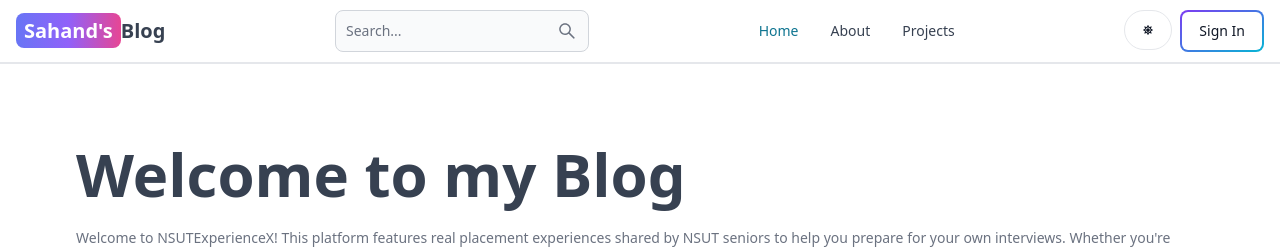
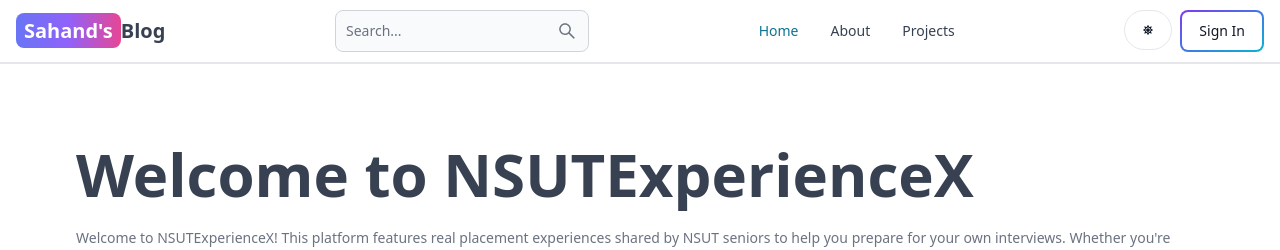
Before and after one commit to Ishank-96/NSUTExperienceX, a React (Vite) app in the folder client/: page / in a window 1280 px wide. Shown: the top 250 px of the page. Built offline with nearby package versions, Linux system fonts and the light colour scheme; no server answers.

Commit message:
changes in about page

```diff
--- a/client/src/components/Footer.jsx
+++ b/client/src/components/Footer.jsx
@@ -18,6 +18,7 @@ export default function FooterCom() {
             </Link>
           </div>
           <div className='grid grid-cols-2 gap-8 mt-4 sm:grid-cols-3 sm:gap-6'>
+            {/*
             <div>
               <Footer.Title title='About' />
               <Footer.LinkGroup col>
@@ -37,6 +38,7 @@ export default function FooterCom() {
                 </Footer.Link>
               </Footer.LinkGroup>
             </div>
+            */}
             <div>
               <Footer.Title title='Follow us' />
               <Footer.LinkGroup col>
--- a/client/src/pages/Home.jsx
+++ b/client/src/pages/Home.jsx
@@ -17,7 +17,7 @@ export default function Home() {
   return (
     <div>
       <div className='flex flex-col gap-6 p-10  px-3 max-w-6xl mx-auto '>
-        <h1 className='text-3xl font-bold lg:text-6xl pt-10'>Welcome to my Blog</h1>
+        <h1 className='text-3xl font-bold lg:text-6xl pt-10'>Welcome to NSUTExperienceX </h1>
         <p className='text-gray-500 text-xs sm:text-sm'>
           Welcome to NSUTExperienceX! This platform features real placement experiences shared by NSUT seniors to help you prepare for your own interviews.
           Whether you're looking for insights into technical rounds, HR interviews, or aptitude tests, you'll find valuable stories and tips here.
```
